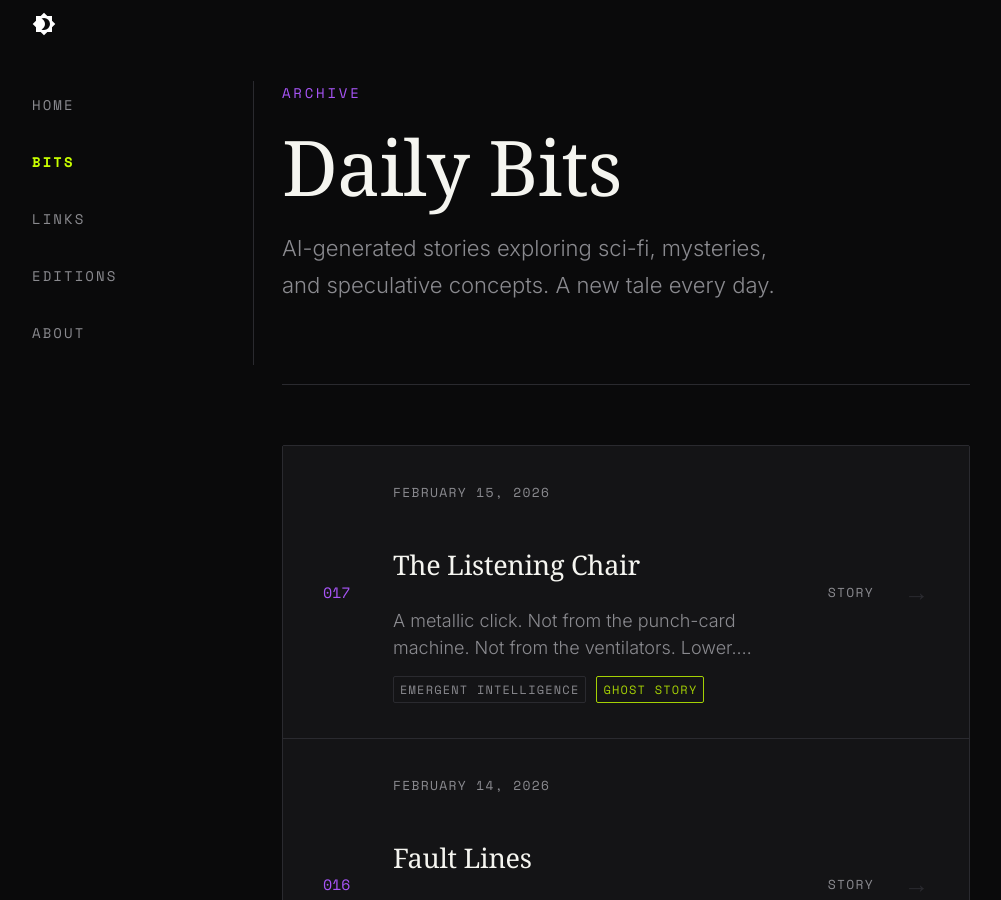
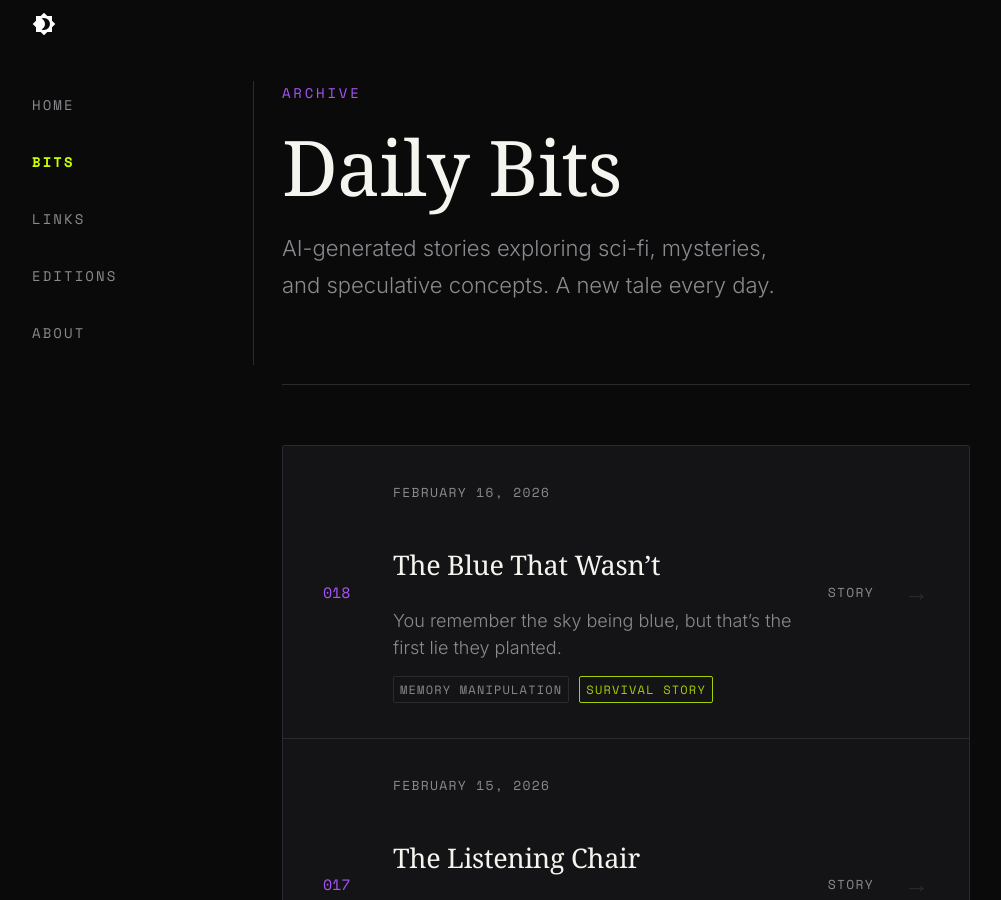
Before and after one commit to obscurebit/b1ts, an MkDocs documentation site: the page built from docs/bits/index.md, in a window 1280 px wide and 900 px high. Shown: the whole window, without its empty margins (14-1015 px from the left). Built offline with MkDocs 1.6.1 and Material for MkDocs 9.7.7, drawn with Linux system fonts in a browser that asks for light colours; some web fonts are replaced; comment, search, counter and statistics services are not loaded.

Commit message:
🤖 Daily content update - 2026-02-16

```diff
--- a/docs/bits/index.md
+++ b/docs/bits/index.md
@@ -10,6 +10,17 @@ description: AI-generated sci-fi stories, mysteries, and speculative tales
 </div>
 
 <div class="archive-list">
+  <a href="posts/2026-02-16-the-blue-that-wasnt/" class="archive-item">
+    <div class="archive-item__number">018</div>
+    <div class="archive-item__content">
+      <span class="archive-item__date">February 16, 2026</span>
+      <h3 class="archive-item__title">The Blue That Wasn’t</h3>
+      <p class="archive-item__excerpt">You remember the sky being blue, but that’s the first lie they planted.</p>
+      <div class="archive-item__tags"><span class="archive-item__theme">Memory Manipulation</span><span class="archive-item__genre" title="Survival story, resourcefulness under pressure">Survival story</span></div>
+    </div>
+    <span class="archive-item__category">Story</span>
+    <span class="archive-item__arrow">→</span>
+  </a>
   <a href="posts/2026-02-15-the-listening-chair/" class="archive-item">
     <div class="archive-item__number">017</div>
     <div class="archive-item__content">
--- a/overrides/home.html
+++ b/overrides/home.html
@@ -12,7 +12,7 @@
     <div class="ob-hero__eyebrow">
       <span class="ob-hero__date">{{ now().strftime('%B %d, %Y') if now is defined else 'Daily Updates' }}</span>
       <span class="ob-hero__divider">/</span>
-      <span class="ob-hero__edition">Edition #017</span>
+      <span class="ob-hero__edition">Edition #018</span>
     </div>
 
     <h1 class="ob-hero__title">
@@ -55,15 +55,15 @@
       <div class="ob-today__line"></div>
     </div>
 
-    <a href="{{ 'bits/posts/2026-02-15-the-listening-chair/' | url }}" class="ob-today__story">
+    <a href="{{ 'bits/posts/2026-02-16-the-blue-that-wasnt/' | url }}" class="ob-today__story">
       <div class="ob-today__story-meta">
-        <span class="ob-today__category">Emergent Intelligence</span>
-        <span class="ob-today__genre">Ghost story</span>
+        <span class="ob-today__category">Memory Manipulation</span>
+        <span class="ob-today__genre">Survival story</span>
         <span class="ob-today__reading-time">4 min read</span>
       </div>
-      <h2 class="ob-today__story-title">The Listening Chair</h2>
+      <h2 class="ob-today__story-title">The Blue That Wasn’t</h2>
       <p class="ob-today__story-excerpt">
-        A metallic click. Not from the punch-card machine. Not from the ventilators. Lower. Closer.
+        You remember the sky being blue, but that’s the first lie they planted.
       </p>
       <div class="ob-today__story-cta">
         <span>Read the full story</span>
@@ -87,36 +87,36 @@
     </div>
 
     <div class="ob-links__grid">
-      <a href="https://web.archive.org/web/*/https://accelerationwatch.com/critiques.html" target="_blank" rel="noopener" class="ob-link ob-link--featured">
+      <a href="http://www.britishtherapy.org/2024/12/11/the-ethical-implications-of-memory-manipulation-in-psychotherapy/" target="_blank" rel="noopener" class="ob-link ob-link--featured">
         <span class="ob-link__number">01</span>
         <div class="ob-link__content">
-          <h3 class="ob-link__title">Wayback Machine</h3>
-          <p class="ob-link__desc">Wayback Machine Ask the publishers to restore access to 500,000+ books. Internet Archive Audio Live ...</p>
+          <h3 class="ob-link__title">The Ethical Implications of Memory Manipulation in Psychotherapy – British Psychotheray Institute</h3>
+          <p class="ob-link__desc">The role of memory in psychotherapy has long been a subject of debate, with new research highlightin...</p>
         </div>
         <span class="ob-link__arrow">↗</span>
       </a>
 
-      <a href="https://techcrunch.com/2023/01/17/that-microsoft-deal-isnt-exclusive-video-is-coming-and-more-from-openai-ceo-sam-altman/" target="_blank" rel="noopener" class="ob-link">
+      <a href="https://journals.oslomet.no/index.php/rerm/article/view/3852" target="_blank" rel="noopener" class="ob-link">
         <span class="ob-link__number">02</span>
         <div class="ob-link__content">
-          <h3 class="ob-link__title">Video is coming and more from OpenAI CEO Sam Altman | TechCrunch</h3>
-          <p class="ob-link__desc">Altman declined to talk about the company's current business dealings, firing a bit of a warning sho...</p>
+          <h3 class="ob-link__title">“Ask for a Miracle”: Memory, Manipulation, and Displacement in the Cooper-Young Neighborhood</h3>
+          <p class="ob-link__desc">| Reconceptualizi...</p>
         </div>
         <span class="ob-link__arrow">↗</span>
       </a>
 
-      <a href="https://www.nature.com/articles/s41467-025-61985-7" target="_blank" rel="noopener" class="ob-link">
+      <a href="https://drb.ie/articles/troubles-with-remembering-or-the-seven-sins-of-memory-studies/" target="_blank" rel="noopener" class="ob-link">
         <span class="ob-link__number">03</span>
         <div class="ob-link__content">
-          <h3 class="ob-link__title">A collective intelligence model for swarm robotics applications | Nature Communications</h3>
-          <p class="ob-link__desc">Swarm intelligence models represent a powerful tool to address complex tasks by multi-agent systems,...</p>
+          <h3 class="ob-link__title">Troubles with Remembering; or, The Seven Sins of Memory Studies - DRB</h3>
+          <p class="ob-link__desc">Donate Remembering the Troubles: Contesting the Recent Past in Northern Ireland , by Jim Smyth (ed),...</p>
         </div>
         <span class="ob-link__arrow">↗</span>
       </a>
 
-      <a href="{{ 'links/posts/2026-02-15-daily-links/' | url }}" class="ob-link ob-link--more">
+      <a href="{{ 'links/posts/2026-02-16-daily-links/' | url }}" class="ob-link ob-link--more">
         <span class="ob-link__more-text">View all links</span>
-        <span class="ob-link__more-count">+0 more today</span>
+        <span class="ob-link__more-count">+1 more today</span>
       </a>
     </div>
   </div>
```
Also changed, not shown: docs/bits/posts/2026-02-16-the-blue-that-wasnt.md (added, +63 -0 lines), docs/editions.md (+11 -0 lines), docs/editions/posts/2026-02-16-edition-018.md (added, +30 -0 lines), docs/links/index.md (+9 -0 lines), docs/links/posts/2026-02-16-daily-links.md (added, +66 -0 lines), docs/substack/2026-02-16-edition-018.md (added, +85 -0 lines).
